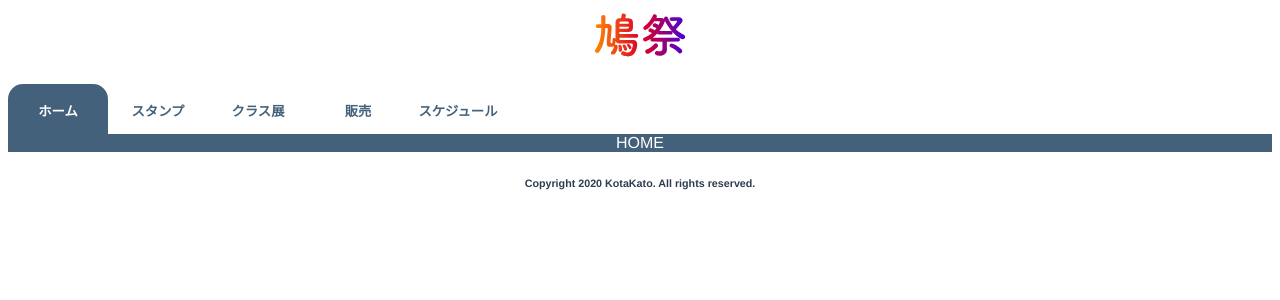
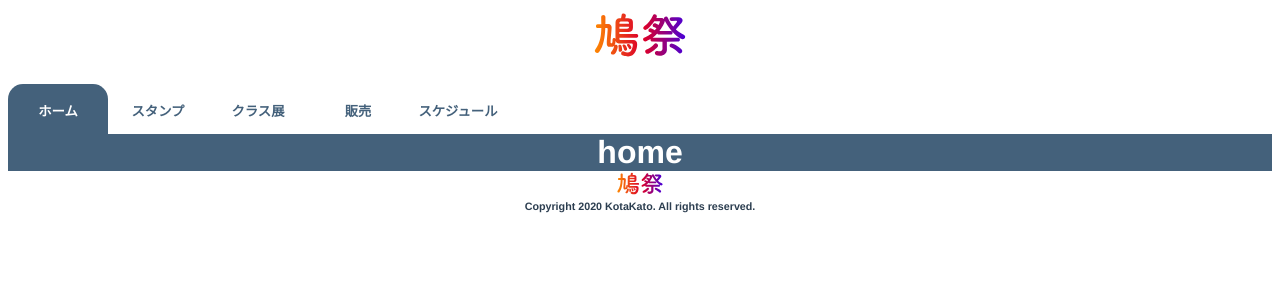
Before and after one commit to kat0h/hato-web, a Vue app in the folder hato-web/: page / in a window 1280 px wide. Shown: the top 300 px of the page. Built offline with nearby package versions, Linux system fonts and the light colour scheme.

Commit message:
add tabHomeArticle.vue

```diff
--- a/hato-web/src/App.vue
+++ b/hato-web/src/App.vue
@@ -8,8 +8,13 @@
   <TabUI/>
   <!-- フッター -->
   <footer>
+    <div id="footerLogo">
+        <a href="index.html">
+        <img src="./assets/logo.svg" id="footerImg"/>
+        </a>
+    </div>
     <h6>
-      Copyright︎ 2020 KotaKato. All rights reserved.
+    Copyright︎ 2020 KotaKato. All rights reserved.
     </h6>
   </footer>
 </template>
@@ -33,10 +38,14 @@ export default {
   color: #2c3e50;
   margin-top: 10px;
 }
-header {
-  text-align: center;
-}
 header a img {
   width: 100px;
 }
+#footerImg {
+ width: 50px;
+ padding: 0;
+}
+footer h6 {
+    margin: 0;
+}
 </style>
--- /dev/null
+++ b/hato-web/src/components/tabArticle/tabHomeArticle.vue
@@ -0,0 +1,17 @@
+<template>
+    <div id="tabHomeArticle">
+    <h1>home</h1>
+    </div>
+</template>
+
+<script>
+export default {
+    name: 'tabHomeArticle'
+}
+</script>
+
+<style>
+h1 {
+    margin: 0px;
+}
+</style>
--- a/hato-web/src/components/tabUIComp.vue
+++ b/hato-web/src/components/tabUIComp.vue
@@ -39,7 +39,7 @@
         </ul>
         <ul class="tabArticle">
             <li class="article" v-show="isTabActive === 'home'">
-                HOME
+                <tabHomeArticle> </tabHomeArticle>
             </li>
             <li class="article" v-show="isTabActive === 'stamp'">
                 STAMP
@@ -58,6 +58,7 @@
 </template>
 
 <script>
+import tabHomeArticle from './tabArticle/tabHomeArticle.vue'
 export default {
     name: 'tabUI',
     data(){
@@ -65,6 +66,9 @@ export default {
         isTabActive: 'home'
     }
     },
+components: {
+    "tabHomeArticle": tabHomeArticle,
+            },
     methods: {
         selArticle: function(tabName){
             this.isTabActive = tabName
@@ -129,5 +133,6 @@ outline: none;
 .article {
 color: #FFF;
 background: #44617b;
+margin: 0px;
 }
 </style>
```
